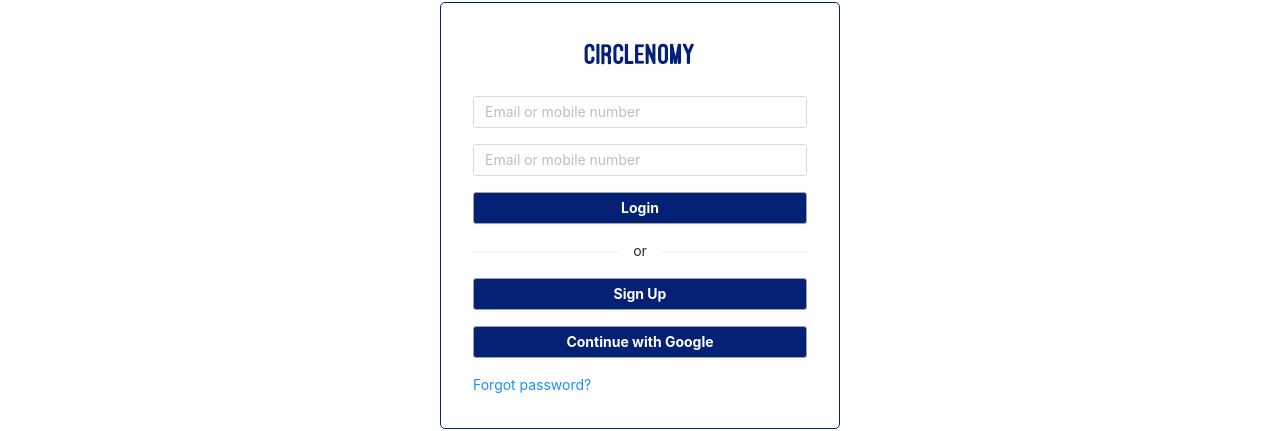
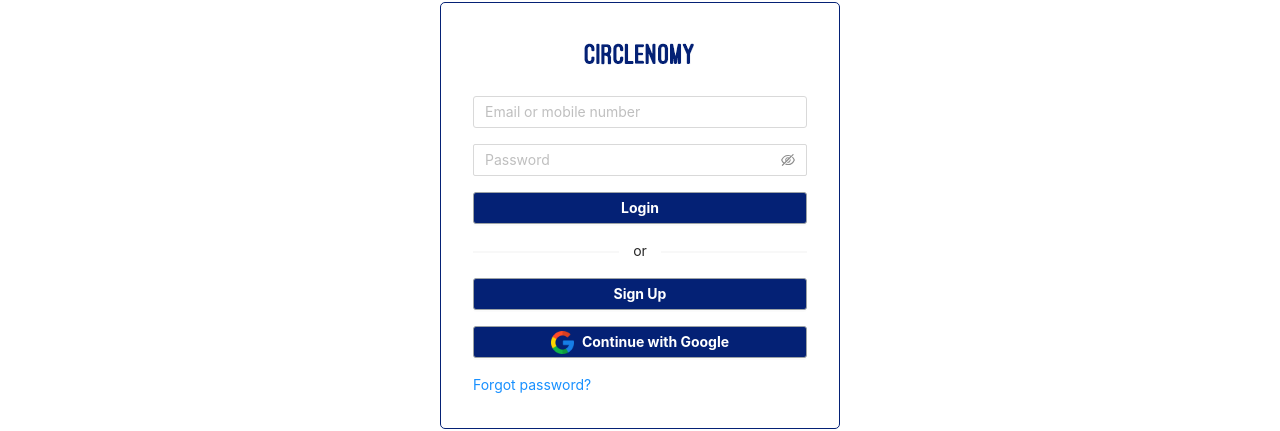
Before and after one commit to dmtaijul9/circlenomy, a React (Create React App) app: page / in a window 1280 px wide. Shown: the part 179-610 px from the top of the page. Built offline with nearby package versions, Linux system fonts and the light colour scheme.

Commit message:
Refector: login button

```diff
--- a/src/components/Header.js
+++ b/src/components/Header.js
@@ -8,7 +8,7 @@ const Header = () => {
   return (
     <header className="header-manu">
       <Container>
-        <a href="">
+        <a href="./">
           <img
             src={circlenomyLogo}
             alt="Circlenomy"
--- a/src/pages/SignIn.css
+++ b/src/pages/SignIn.css
@@ -18,15 +18,30 @@
 .login-input-form > input {
   border-radius: 3px;
 }
-.custom-btn {
+.custom-btn,
+.submitBtn {
   background-color: #042175;
   border: 1px solid #9da3a6;
   font-weight: bold;
   color: #fff;
   border-radius: 3px;
 }
-.custom-btn:hover {
+.custom-btn:hover,
+.submitBtn:hover {
   background-color: #95a3cc;
   border: 1px solid #9da3a6;
   color: #fff;
 }
+.google-login-btn {
+  display: flex;
+  align-items: center;
+  justify-content: center;
+  gap: 8px;
+}
+.google-login-btn > img {
+  width: 23px;
+  height: 23px;
+}
+.submitBtn {
+  padding: 4px;
+}
--- a/src/pages/SignIn.js
+++ b/src/pages/SignIn.js
@@ -1,18 +1,30 @@
-import React from "react";
+import React, { useRef, useState } from "react";
 import circlenomyHeadline from "../img/CIRCLENOMY.png";
+import googleLogo from "../img/google.png";
 import { Input, Button, Divider } from "antd";
 import "./SignIn.css";
 
 const SignIn = () => {
+  const [emailInput, setEmailInput] = useState("");
+  const [passwordInput, setPasswordInput] = useState("");
+
+  const inputEmail = useRef(null);
+  const inputPassword = useRef(null);
+
+  const loginSubmitHandler = (e) => {
+    e.preventDefault();
+    console.log("hello");
+  };
+
   return (
     <section className="login-ui-box">
       <div className="login-headline">
         <img src={circlenomyHeadline} alt="circlenomy" />
       </div>
-      <form action="" className="login-input-form">
+      <form className="login-input-form" onSubmit={loginSubmitHandler}>
         <Input placeholder="Email or mobile number" />
-        <Input placeholder="Email or mobile number" />
-        <Button block className="custom-btn">
+        <Input.Password placeholder="Password" />
+        <Button block className="custom-btn" htmlType="submit">
           Login
         </Button>
       </form>
@@ -21,8 +33,8 @@ const SignIn = () => {
         <Button block className="custom-btn">
           Sign Up
         </Button>
-        <Button block className="custom-btn">
-          <img src="" alt="" />
+        <Button block className="custom-btn google-login-btn">
+          <img src={googleLogo} alt="google-logo" />
           <span>Continue with Google</span>
         </Button>
         <a href="./" className="forgot-pass-btn">
```
